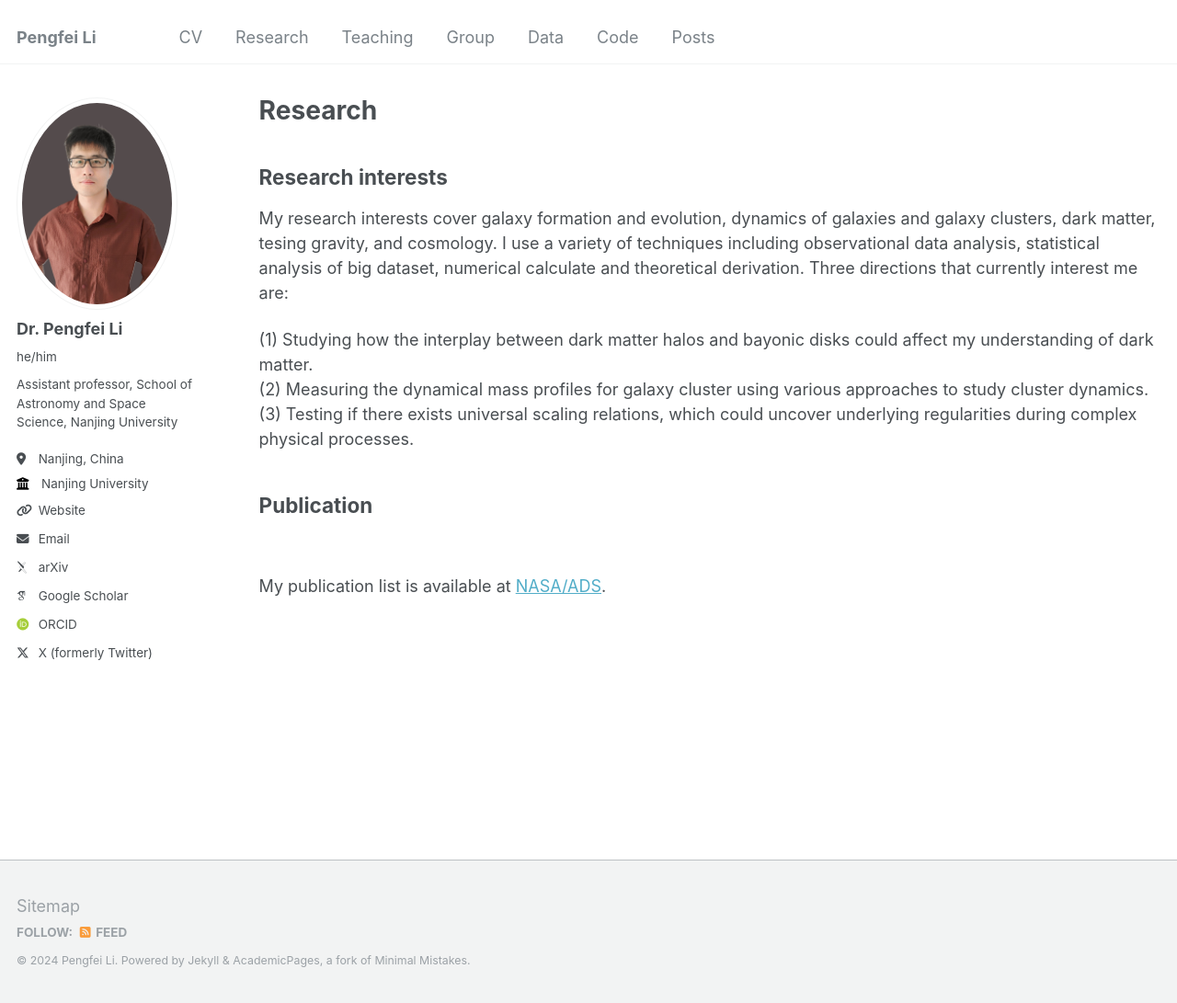
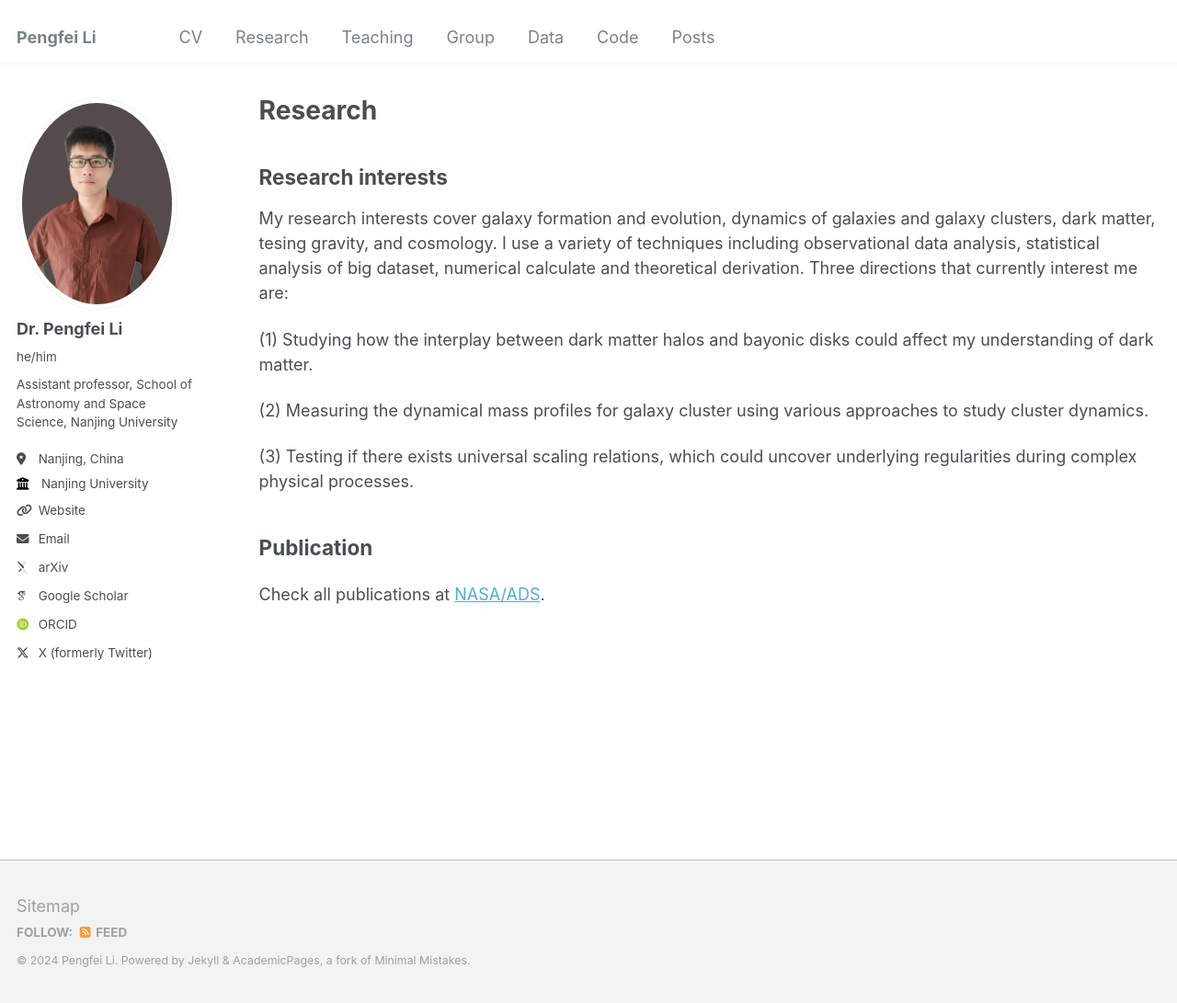
Before and after one commit to PengfeiLi0606/pengfeili0606.github.io, a Jekyll site: the page built from _pages/research.html, in a window 1280 px wide and 1091 px high. Shown: the whole window at 92% size. Built offline with Jekyll 4.4.1, drawn with Linux system fonts in a browser that asks for light colours; some web fonts are replaced.

Commit message:
Update research.html

```diff
--- a/_pages/research.html
+++ b/_pages/research.html
@@ -11,15 +11,13 @@ author_profile: true
 My research interests cover galaxy formation and evolution, dynamics of galaxies and galaxy clusters, dark matter, tesing gravity, and cosmology.
 I use a variety of techniques including observational data analysis, statistical analysis of big dataset, numerical calculate and theoretical derivation.
 Three directions that currently interest me are: <br/></p>
-<p>
-(1) Studying how the interplay between dark matter halos and bayonic disks could affect my understanding of dark matter.  <br/>
-(2) Measuring the dynamical mass profiles for galaxy cluster using various approaches to study cluster dynamics.  <br/>
-(3) Testing if there exists universal scaling relations, which could uncover underlying regularities during complex physical processes.  <br/>
-</p>
+<p>(1) Studying how the interplay between dark matter halos and bayonic disks could affect my understanding of dark matter. </p>
+<p>(2) Measuring the dynamical mass profiles for galaxy cluster using various approaches to study cluster dynamics.</p>
+<p>(3) Testing if there exists universal scaling relations, which could uncover underlying regularities during complex physical processes.</p>
+
 
 <h2 style="text-align:left">Publication</h2>
-<br/>
-<p><div class="wordwrap">My publication list is available at <a href="https://ui.adsabs.harvard.edu/user/libraries/Mn66PU1HSfKWzXUKUcdauQ">NASA/ADS</a>.</div></p>
+<p><div class="wordwrap">Check all publications at <a href="https://ui.adsabs.harvard.edu/user/libraries/Mn66PU1HSfKWzXUKUcdauQ">NASA/ADS</a>.</div></p>
 
 
 {% include base_path %}
```
